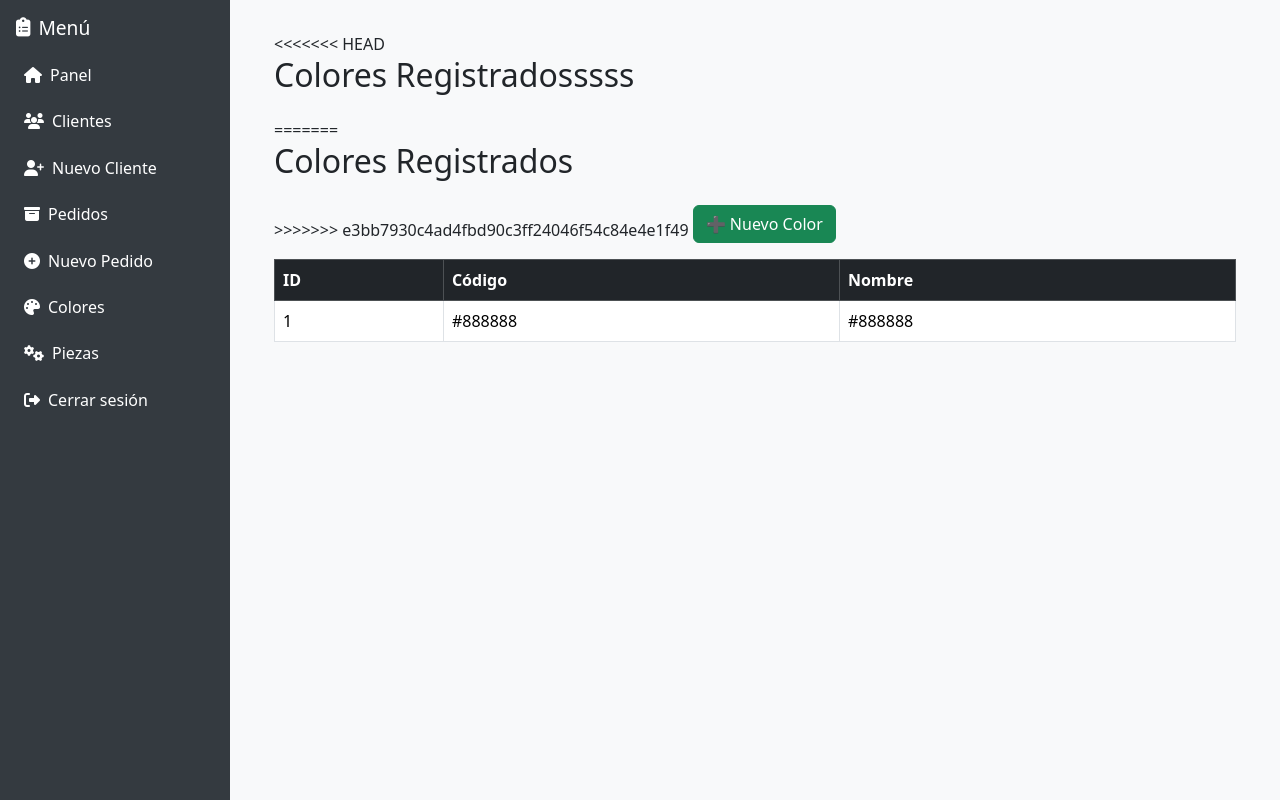
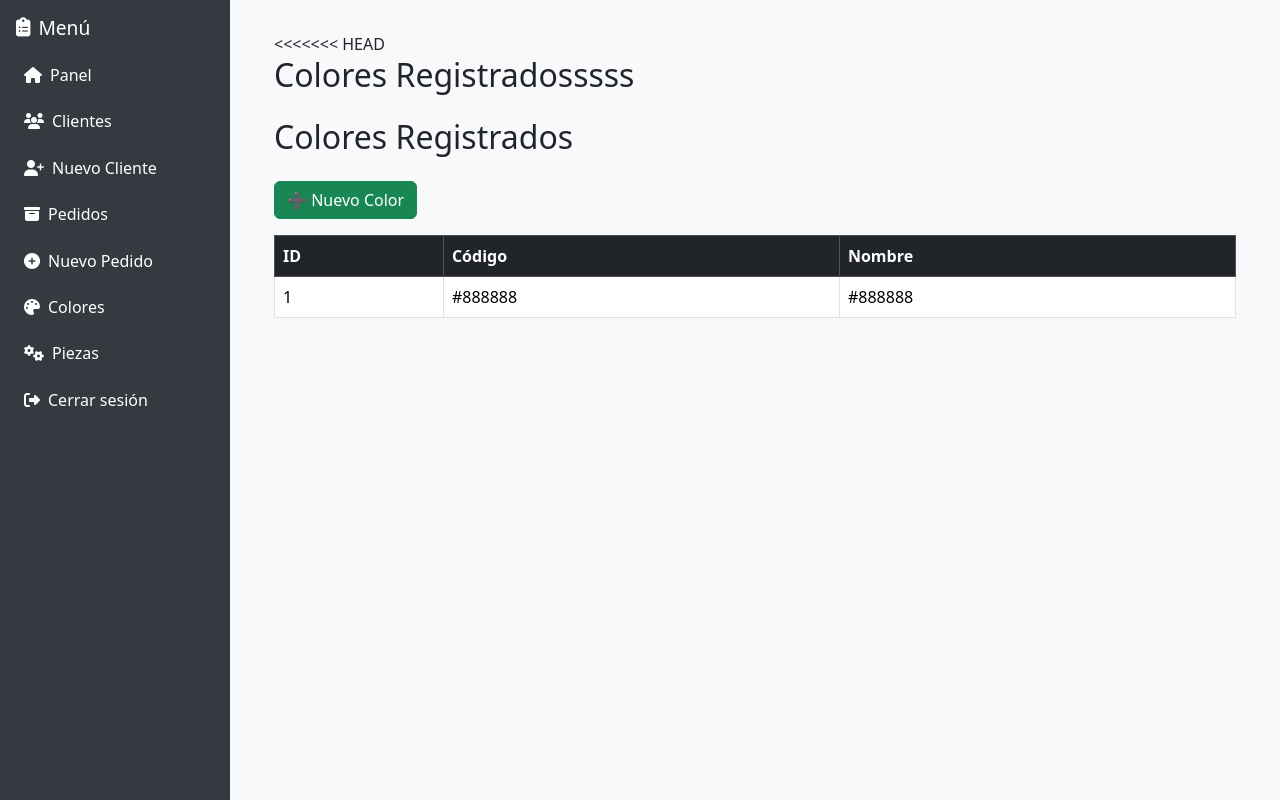
Before and after one commit to julioapb/automatizacion, a Flask app: page /colores in a window 1280 px wide. Run offline with Flask 3, Linux system fonts and the light colour scheme; the visitor is signed in with stand-in values (Sample User, id 1); tables that the repository leaves empty or names only in its code hold one stand-in row (values such as "Sample post").

Commit message:
prueba 3

```diff
--- a/templates/colores.html
+++ b/templates/colores.html
@@ -5,9 +5,9 @@
 <div class="container">
 <<<<<<< HEAD
   <h2 class="mb-4">Colores Registradosssss</h2>
-=======
+
   <h2 class="mb-4">Colores Registrados</h2>
->>>>>>> e3bb7930c4ad4fbd90c3ff24046f54c84e4e1f49
+
   <a href="{{ url_for('nuevo_color') }}" class="btn btn-success mb-3">➕ Nuevo Color</a>
   <table class="table table-bordered">
     <thead class="table-dark">
```
